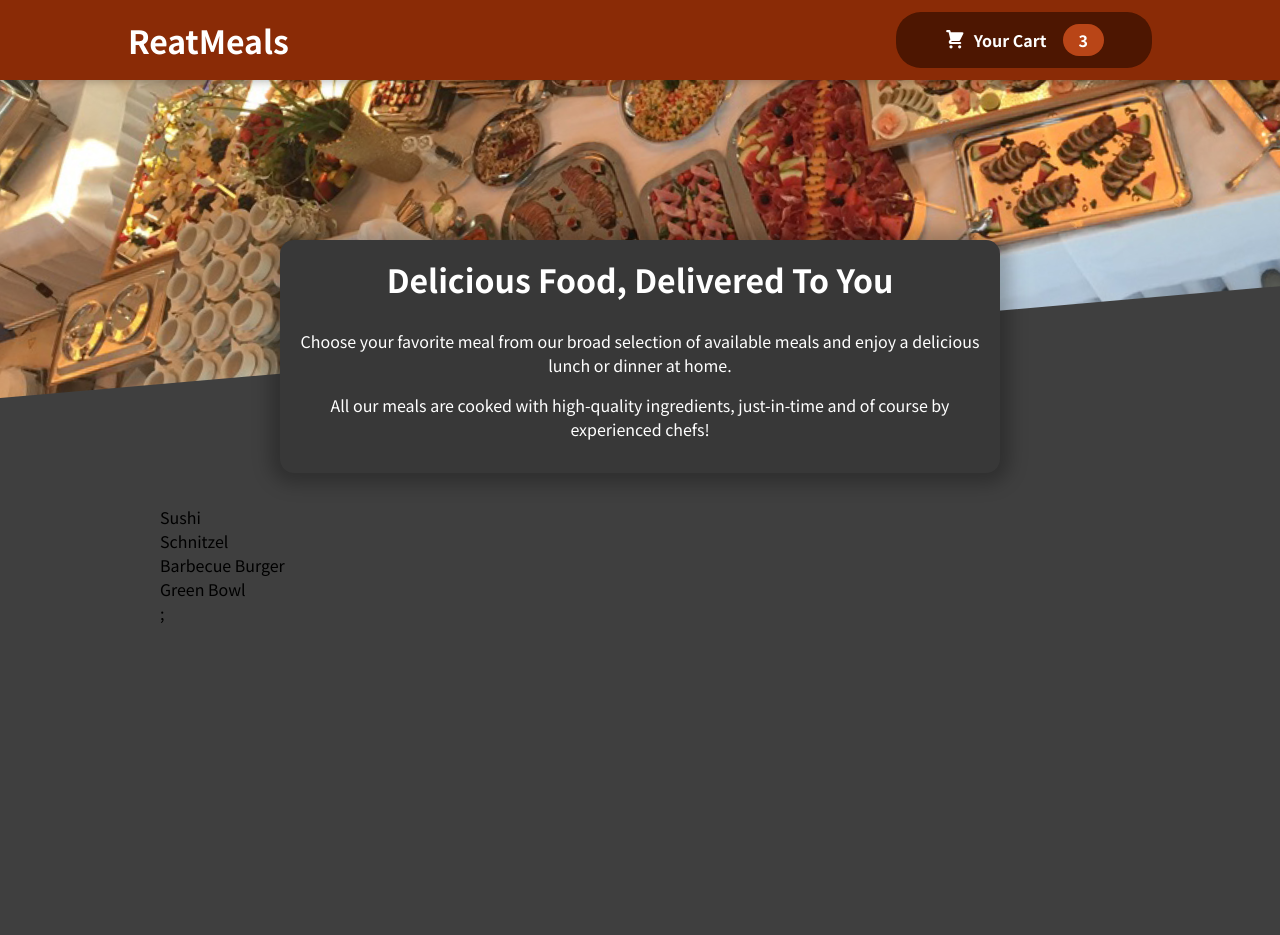
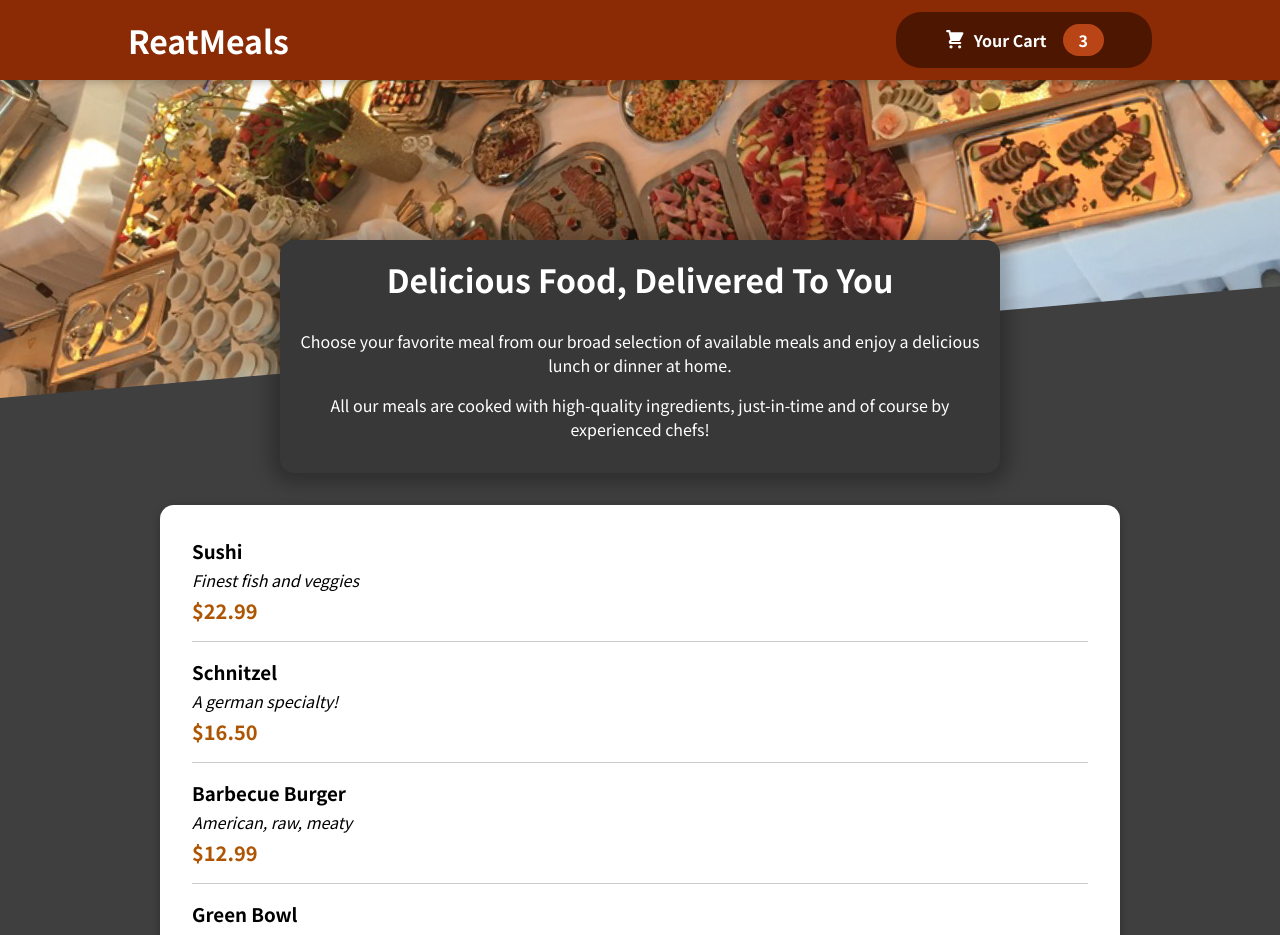
Before and after one commit to Arham-12336/ReactMeals, a React (Create React App) app: page / in a window 1280 px wide. Shown: the top 935 px of the page. Before the commit the page ends 800 px from the top, so only its background shows below. Built offline with nearby package versions, Linux system fonts and the light colour scheme.

Commit message:
Added menu card for availble meals

```diff
--- a/src/components/Meals/AvailableMeals.js
+++ b/src/components/Meals/AvailableMeals.js
@@ -1,4 +1,6 @@
+import Card from '../UI/Card';
 import classes from './AvailableMeals.module.css'
+import MealItem from './MealItem/MealItem'
 
 const DUMMY_MEALS = [
     {
@@ -27,13 +29,19 @@
     },
   ];
 const AvailableMeals=()=>{
-    const meallist=DUMMY_MEALS.map(meal=><li>{meal.name}</li>);
+    const meallist=DUMMY_MEALS.map(meal=><MealItem key={meal.id} name={meal.name} description={meal.description} price={meal.price}/>);
 
 return(
     <section className={classes.meals}>
-        <ul>
-            {meallist};
+
+      <Card>
+
+      <ul>
+            {meallist}
         </ul>
+             </Card>
+
+
     </section>
 );
 };
--- /dev/null
+++ b/src/components/Meals/MealItem/MealItem.js
@@ -0,0 +1,21 @@
+import classes from './MealItem.module.css'
+
+const MealItem=props=>{
+    const price=`$${props.price.toFixed(2)}`;
+
+    return (<li className={classes.meal}>
+        <div>
+            <h3>{props.name}</h3>
+            <div className={classes.description}>
+                {props.description}
+            </div>
+            <div className={classes.price}>
+                {price}
+            </div>
+        </div>
+        <div>
+
+        </div>
+    </li>);
+};
+export default MealItem
--- /dev/null
+++ b/src/components/Meals/MealItem/MealItem.module.css
@@ -0,0 +1,22 @@
+.meal {
+    display: flex;
+    justify-content: space-between;
+    margin: 1rem;
+    padding-bottom: 1rem;
+    border-bottom: 1px solid #ccc;
+  }
+
+  .meal h3 {
+    margin: 0 0 0.25rem 0;
+  }
+
+  .description {
+    font-style: italic;
+  }
+
+  .price {
+    margin-top: 0.25rem;
+    font-weight: bold;
+    color: #ad5502;
+    font-size: 1.25rem;
+  }
--- /dev/null
+++ b/src/components/Meals/MealItem/MealItemForm.js
@@ -0,0 +1,5 @@
+const MealItemForm=()=>{
+
+};
+
+export default MealItemForm;
--- /dev/null
+++ b/src/components/UI/Card.js
@@ -0,0 +1,7 @@
+import classes from './Card.module.css'
+
+const Card=(props)=>{
+
+    return <div className={classes.card}>{props.children}</div>
+};
+export default Card;
--- /dev/null
+++ b/src/components/UI/Card.module.css
@@ -0,0 +1,6 @@
+.card{
+    padding: 1rem;
+    box-shadow: 0 2px 8px rgba(0, 0, 0, 0.25);
+    border-radius: 14px;
+    background-color: white;
+}
```
Also changed, not shown: 1 other file (tests, documents, lock files or other folders).
